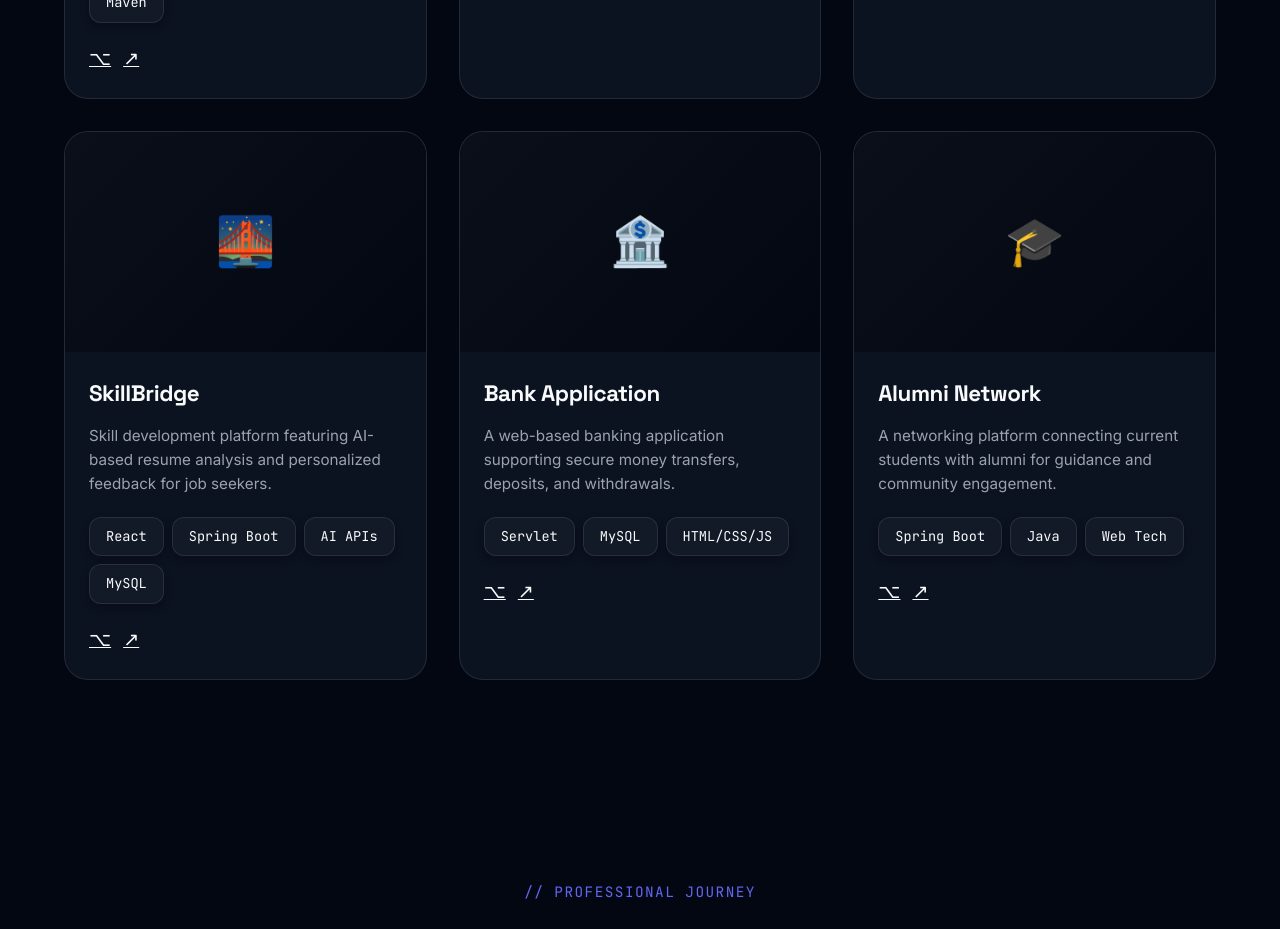
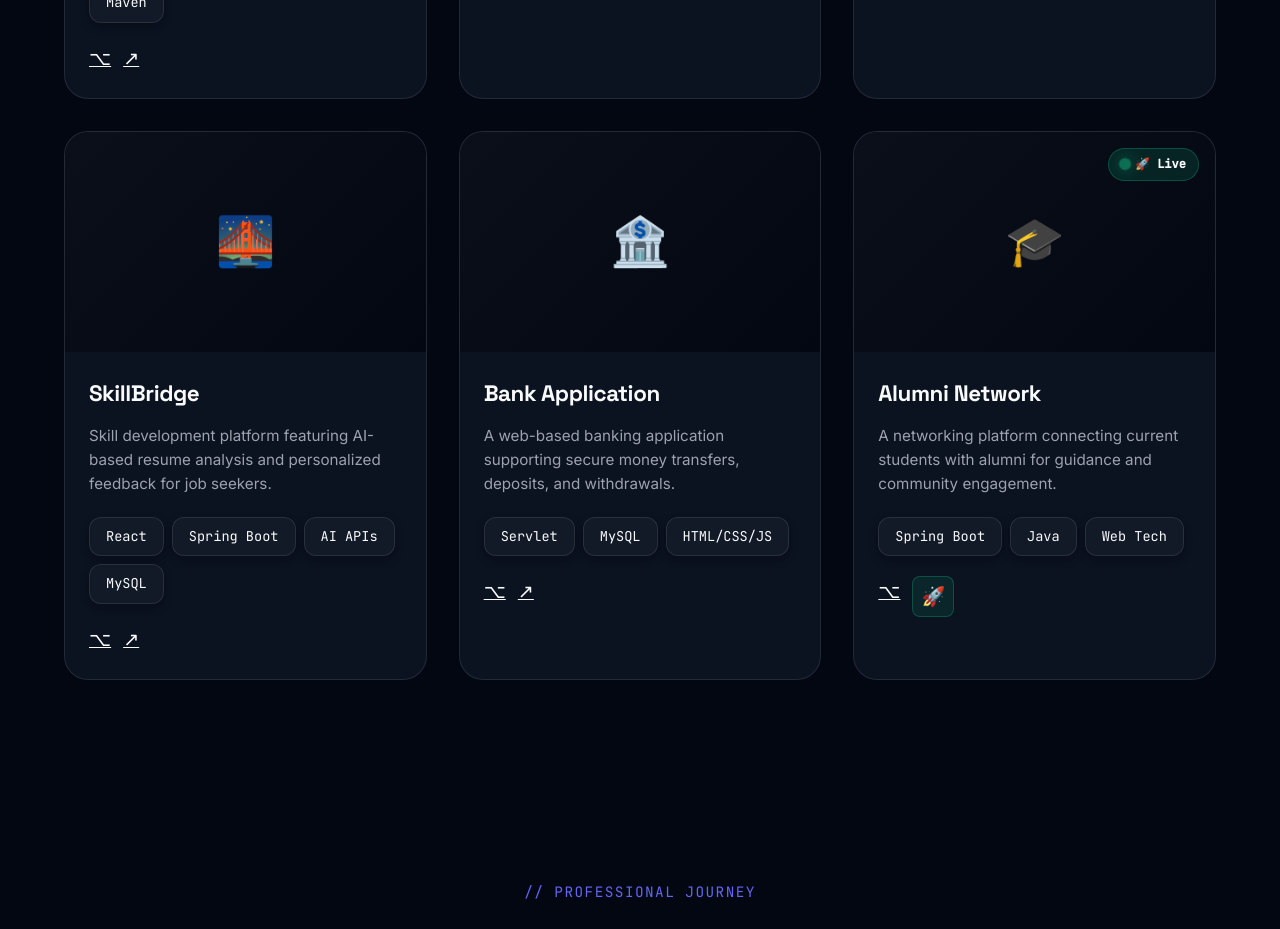
Before and after one commit to Aakash162005/My-Portfolio, a React (Vite) app in the folder my-portfolio/: page / in a window 1280 px wide. Shown: the part 3480-4409 px from the top of the page. Built offline with nearby package versions, Linux system fonts and the light colour scheme.

Commit message:
deploy Alumni network project add the link

```diff
--- a/my-portfolio/src/components/Projects.tsx
+++ b/my-portfolio/src/components/Projects.tsx
@@ -8,10 +8,11 @@ interface ProjectCardProps {
   github: string;
   demo?: string;
   statusBadge?: string;
+  deployed?: boolean;
   delay?: string;
 }
 
-function ProjectCard({ emoji, title, desc, tags, github, demo, statusBadge, delay }: ProjectCardProps) {
+function ProjectCard({ emoji, title, desc, tags, github, demo, statusBadge, deployed, delay }: ProjectCardProps) {
   const [isExpanded, setIsExpanded] = useState(false);
   const maxLength = 120;
   const isLengthy = desc.length > maxLength;
@@ -26,6 +27,12 @@ function ProjectCard({ emoji, title, desc, tags, github, demo, statusBadge, dela
           <div className="project-status-badge">
             <span className="badge-dot" style={{ backgroundColor: '#f59e0b', boxShadow: '0 0 10px #f59e0b' }}></span>
             {statusBadge}
+          </div>
+        )}
+        {deployed && (
+          <div className="project-status-badge" style={{ background: 'rgba(16, 185, 129, 0.15)', border: '1px solid rgba(16, 185, 129, 0.3)' }}>
+            <span className="badge-dot" style={{ backgroundColor: '#10b981', boxShadow: '0 0 10px #10b981', animation: 'pulse-green 2s infinite' }}></span>
+            🚀 Live
           </div>
         )}
       </div>
@@ -60,8 +67,14 @@ function ProjectCard({ emoji, title, desc, tags, github, demo, statusBadge, dela
           ))}
         </div>
         <div className="project-links">
-          <a href={github} target="_blank" rel="noreferrer" className="project-link">⌥</a>
-          <a href={demo || "#"} className="project-link">↗</a>
+          <a href={github} target="_blank" rel="noreferrer" className="project-link" title="GitHub">⌥</a>
+          {deployed && demo ? (
+            <a href={demo} target="_blank" rel="noreferrer" className="project-link deployed-link" title="Live Demo">
+              🚀
+            </a>
+          ) : (
+            <a href={demo || "#"} className="project-link" title="Demo">↗</a>
+          )}
         </div>
       </div>
     </div>
@@ -115,6 +128,8 @@ export default function Projects() {
       desc: "A networking platform connecting current students with alumni for guidance and community engagement.",
       tags: ["Spring Boot", "Java", "Web Tech"],
       github: "https://github.com/Aakash162005",
+      demo: "https://alumni-network-platform-1.onrender.com/",
+      deployed: true,
       delay: "0.4s"
     }
   ];
--- a/my-portfolio/src/index.css
+++ b/my-portfolio/src/index.css
@@ -594,6 +594,40 @@ section {
   color: var(--primary);
 }
 
+.deployed-link {
+  background: rgba(16, 185, 129, 0.12);
+  border: 1px solid rgba(16, 185, 129, 0.3);
+  border-radius: 8px;
+  padding: 4px 8px;
+  display: inline-flex;
+  align-items: center;
+  text-decoration: none;
+  transition: var(--transition);
+}
+
+.deployed-link:hover {
+  background: rgba(16, 185, 129, 0.25);
+  border-color: #10b981;
+  box-shadow: 0 0 16px rgba(16, 185, 129, 0.3);
+  color: #10b981 !important;
+  transform: translateY(-2px);
+}
+
+@keyframes pulse-green {
+  0% {
+    transform: scale(1);
+    opacity: 1;
+  }
+  50% {
+    transform: scale(1.5);
+    opacity: 0.5;
+  }
+  100% {
+    transform: scale(1);
+    opacity: 1;
+  }
+}
+
 /* Timeline */
 .timeline {
   max-width: 800px;
```
